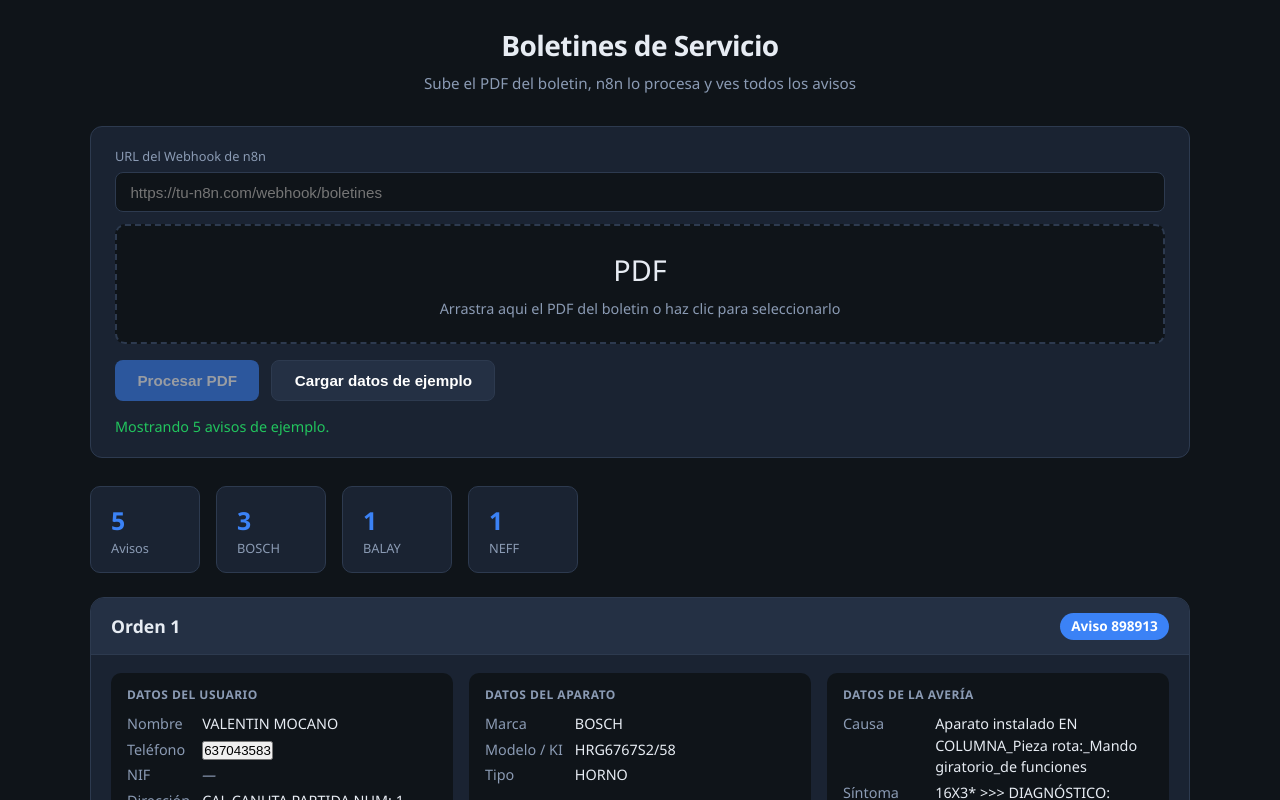
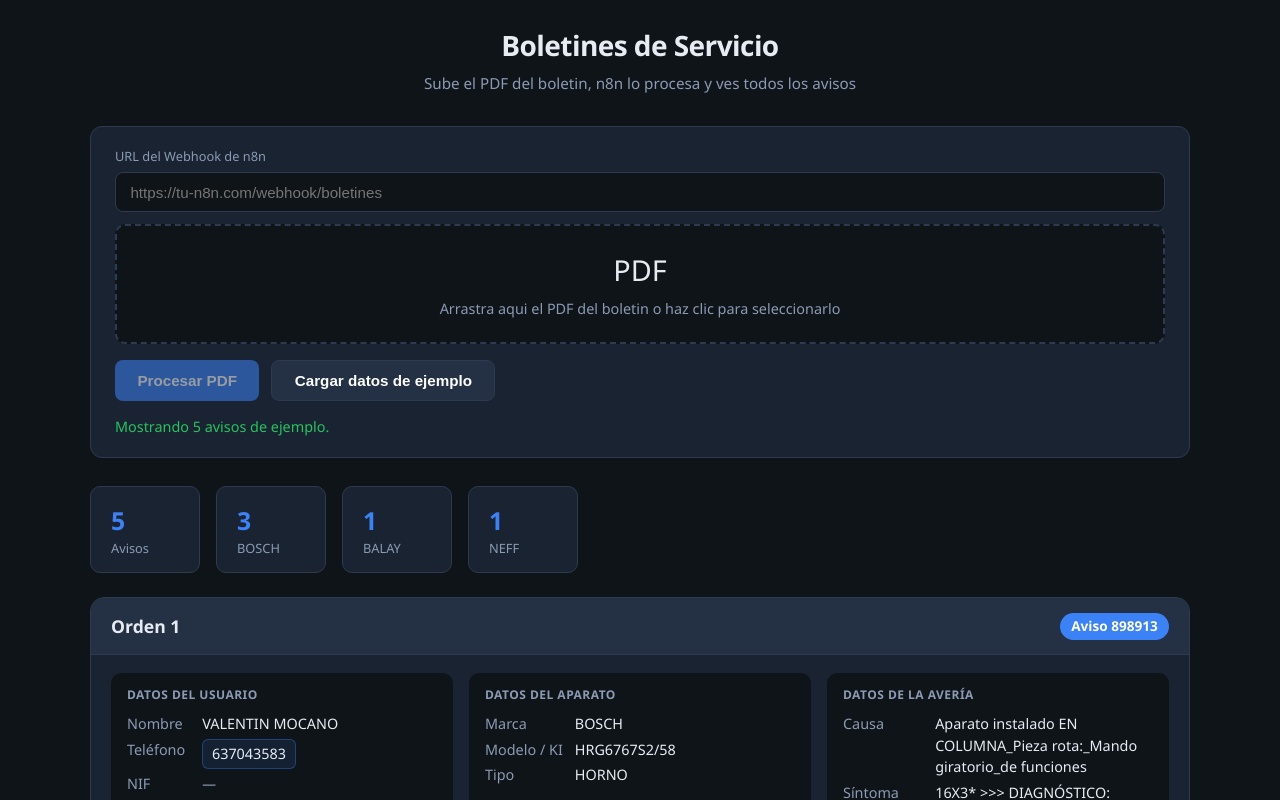
Before and after one commit to F1r0x/Visualizador-Boletines-React, a React (Vite) app: page / in a window 1280 px wide. Both pictures are taken after a click on the button "Cargar datos de ejemplo". Shown: the top 800 px of the page. Built offline with nearby package versions, Linux system fonts and the light colour scheme.

Commit message:
Estilos para chips de teléfono independientes

```diff
--- a/src/index.css
+++ b/src/index.css
@@ -183,6 +183,39 @@ header p { color: var(--muted); margin-top: 0.35rem; font-size: 0.95rem; }
 .section dd.copyable.copied {
   background: rgba(34, 197, 94, 0.2);
 }
+
+.telefonos-list {
+  display: flex;
+  flex-wrap: wrap;
+  gap: 0.4rem;
+  align-items: center;
+}
+
+.tel-chip {
+  display: inline-flex;
+  align-items: center;
+  gap: 0.3rem;
+  font: inherit;
+  font-size: 0.9rem;
+  color: var(--text);
+  background: rgba(59, 130, 246, 0.12);
+  border: 1px solid rgba(59, 130, 246, 0.35);
+  border-radius: 6px;
+  padding: 0.2rem 0.55rem;
+  cursor: pointer;
+  transition: background 0.15s, border-color 0.15s;
+}
+
+.tel-chip:hover {
+  background: rgba(59, 130, 246, 0.25);
+  border-color: var(--accent);
+}
+
+.tel-chip.copied {
+  background: rgba(34, 197, 94, 0.2);
+  border-color: var(--success);
+}
+
 .copy-toast {
   display: inline-block;
   margin-left: 0.45rem;
```
